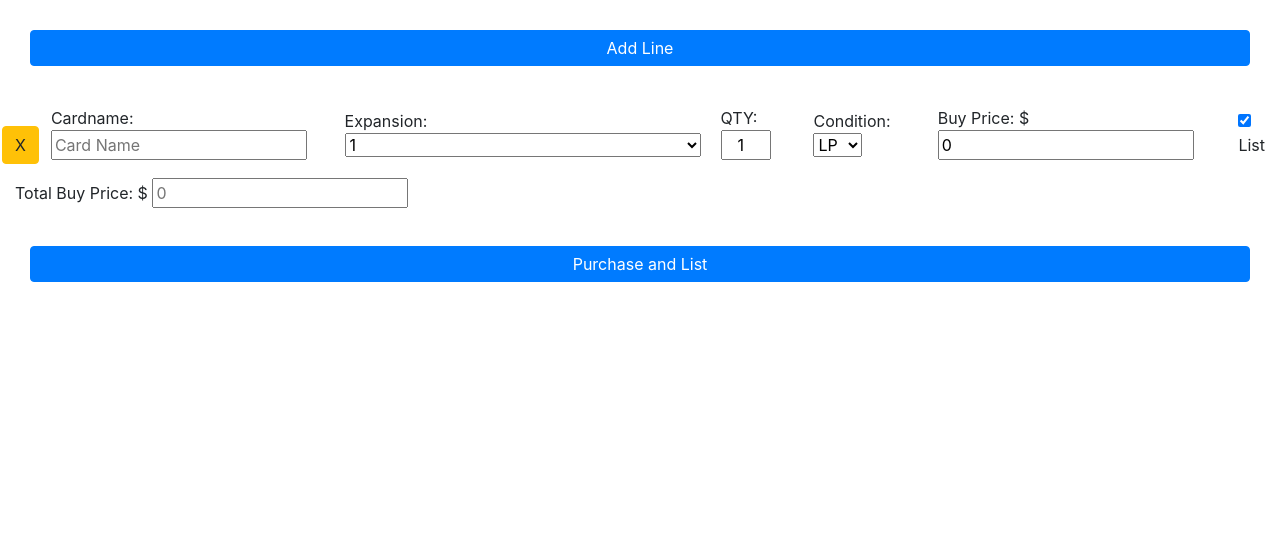
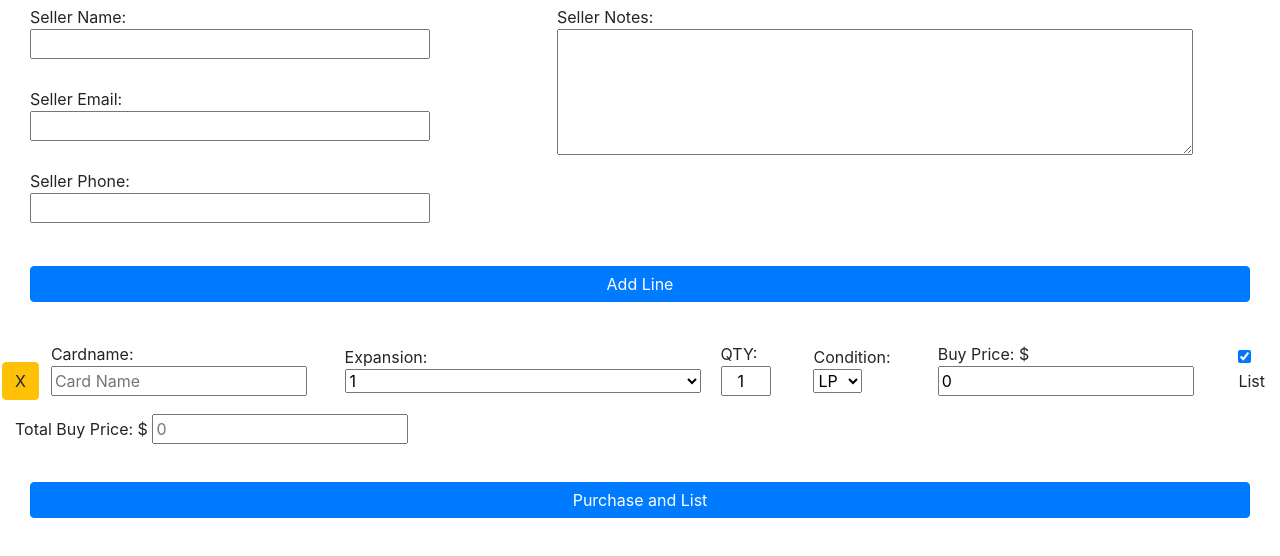
Before and after one commit to gmacdoug/RoboKlein, a plain HTML site: page RoboKlein/index.html in a window 1280 px wide. Drawn offline with nearby package versions, Linux system fonts and the light colour scheme.

Commit message:
add seller information and notes

```diff
--- a/RoboKlein/index.html
+++ b/RoboKlein/index.html
@@ -13,6 +13,21 @@
       crossorigin="anonymous"></script>
   </head>
   <body>
+
+  	<div id="sellerinfo">
+  		<div id="sellername" class="sellerinfodiv">
+  			<label for="sellername">Seller Name:<input class="sellerinfoitem sellerinfoitem-sm" type="text" name="sellername"></label>
+  		</div>
+  		<div id="selleremail" class="sellerinfodiv">
+  			<label for="selleremail">Seller Email: <input class="sellerinfoitem sellerinfoitem-sm" type="Email" name="selleremail"></label>
+  		</div>
+  		<div id="sellerphone" class="sellerinfodiv">
+  			<label for="sellerphone">Seller Phone:<input class="sellerinfoitem sellerinfoitem-sm" type="Phone" name="sellerphone"></label>
+  		</div>
+  		<div id="sellernotes" class="sellerinfodiv">
+  			<label for="sellernotes" id="sellernoteslabel">Seller Notes: <textarea class="sellerinfoitem sellerinfoitem-lg" cols="60" rows ="5" name="sellernotes"></textarea></label>
+  		</div>
+  	</div>
 
     <button class="btn btn-primary" id="addbtn">Add Line</button>
 
--- a/RoboKlein/scripts.js
+++ b/RoboKlein/scripts.js
@@ -76,6 +76,7 @@ function robodelete (){
 
 function robosubmit() {
 	if (confirm("Purchase?")){
+		$("#sellerinfo").clone(true, true).appendTo($("#roboform"));
 		document.getElementById("roboform").submit();
 	}
 }
--- a/RoboKlein/styles.css
+++ b/RoboKlein/styles.css
@@ -29,6 +29,41 @@ body{
 	flex-grow: 1;
 }
 
+#sellerinfo {
+	display: grid;
+	grid-gap: 10px;
+	grid-template-areas:
+	"name notes"
+	"email notes"
+	"phone notes"
+}
+
+.sellerinfodiv{
+	margin: 5px;
+	margin-left: 10px;
+	padding-left: 20px;
+}
+
+.sellerinfoitem-sm{
+	min-width: 400px;
+}
+
+#sellername{
+	grid-area: name;
+}
+
+#selleremail{
+	grid-area: email;
+}
+
+#sellerphone{
+	grid-area: phone;
+}
+
+#sellernotes{
+	grid-area: notes;
+}
+
 .quantityitem{
 	max-width: 50px;
 	padding-left: 15px;
```
